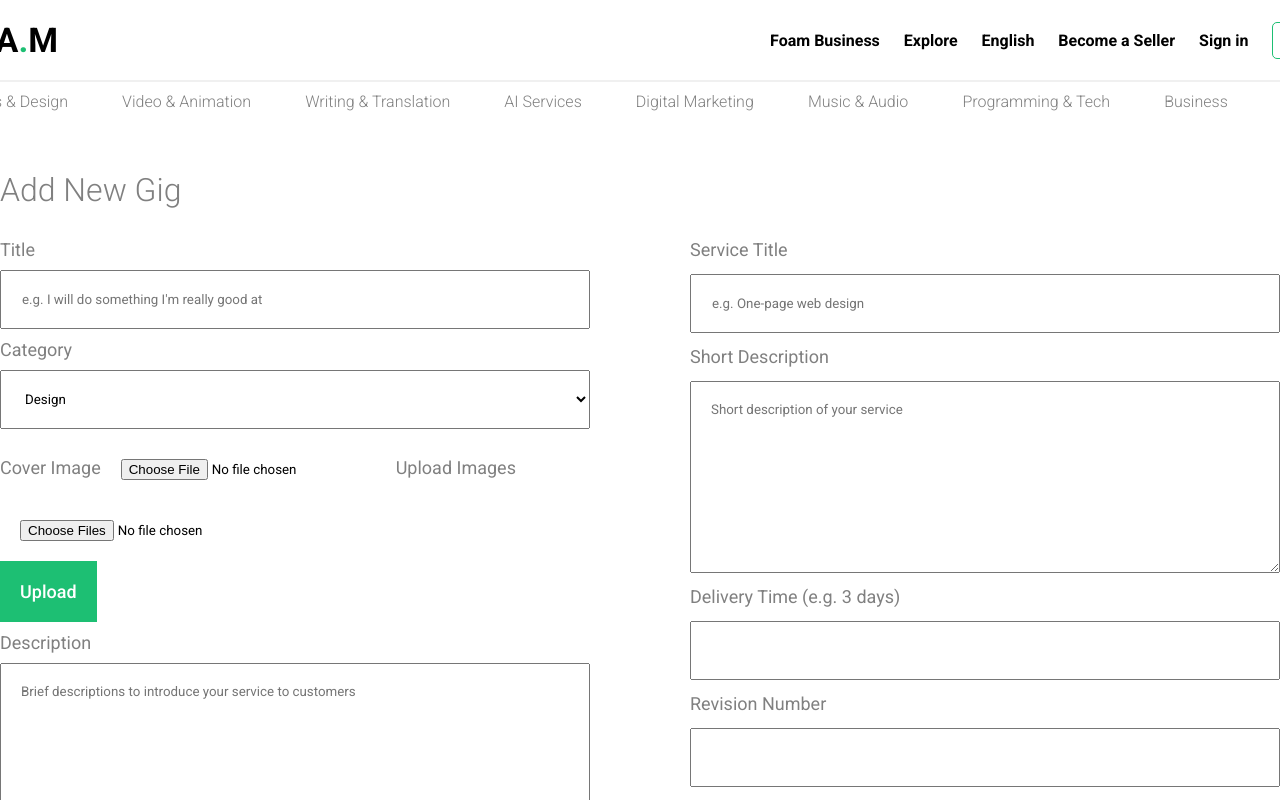
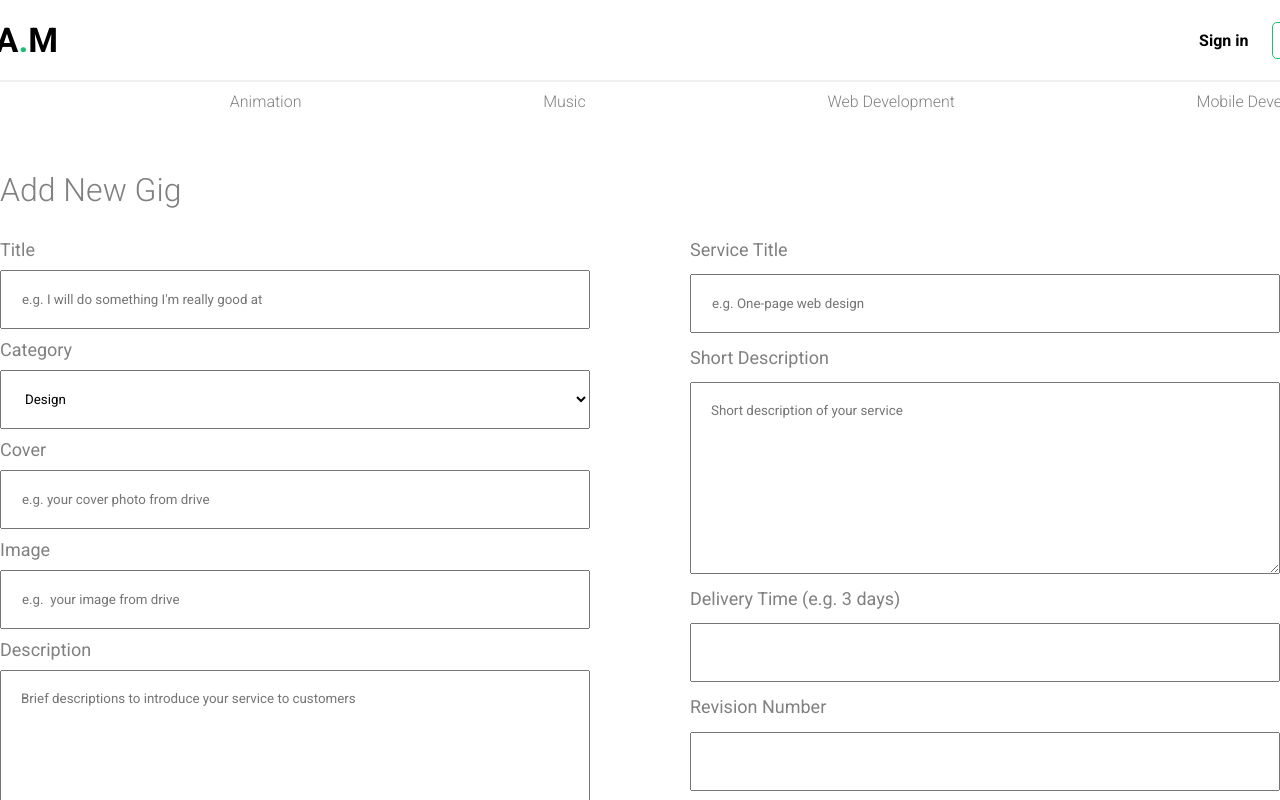
Before and after one commit to mohamedebrahimkhatab/fiverrUi, a React (Vite) app: page /add in a window 1280 px wide. Shown: the top 800 px of the page. Built offline with nearby package versions, Linux system fonts and the light colour scheme.

Commit message:
edit client

```diff
--- a/src/components/featured/Featured.jsx
+++ b/src/components/featured/Featured.jsx
@@ -30,10 +30,11 @@ const Featured = () => {
           </div>
           <div className="popular">
             <span>Popular: </span>
-            <button>Web Design</button>
-            <button>Wordpress</button>
-            <button>Logo Design</button>
-            <button>AI Services</button>
+            <button>Design</button>
+            <button>Animation</button>
+            <button>Music</button>
+            <button>Web Deveolpment</button>
+            <button>Mobile Deveolpment</button>
           </div>
         </div>
         <div className="right">
--- a/src/components/navbar/Navbar.jsx
+++ b/src/components/navbar/Navbar.jsx
@@ -2,7 +2,7 @@ import React, { useEffect, useState } from "react";
 import { Link, useLocation, useNavigate } from "react-router-dom";
 
 import "./Navbar.scss";
-import newRequest from "../../utils/newRequest"
+import newRequest from "../../utils/newRequest";
 
 const Navbar = () => {
   const [active, setActive] = useState(false);
@@ -40,14 +40,18 @@ const Navbar = () => {
       <div className="container">
         <div className="logo">
           <Link className="link" to="/">
-            <span className="text">F<span className="dot">.</span>O<span className="dot">.</span>A<span className="dot">.</span>M</span>
+            <span className="text">
+              F<span className="dot">.</span>O<span className="dot">.</span>A
+              <span className="dot">.</span>M
+            </span>
           </Link>
         </div>
         <div className="links">
-          <span>Foam Business</span>
-          <span>Explore</span>
-          <span>English</span>
-          {!currentUser?.isSeller && <span>Become a Seller</span>}
+          {/* <span>Foam Business</span> */}
+          {/* <span>Explore</span> */}
+          {/* <span>English</span> */}
+          {/* {currentUser ??
+            (currentUser?.isSeller ? <span>Seller</span> : <span>User</span>)} */}
           {currentUser ? (
             <div className="user" onClick={() => setOpen(!open)}>
               <img src={currentUser.img || "/img/noavatar.jpg"} alt="" />
@@ -93,31 +97,19 @@ const Navbar = () => {
           <hr />
           <div className="menu">
             <Link className="link menuLink" to="/">
-              Graphics & Design
+              Design
             </Link>
             <Link className="link menuLink" to="/">
-              Video & Animation
+              Animation
             </Link>
             <Link className="link menuLink" to="/">
-              Writing & Translation
+              Music
             </Link>
             <Link className="link menuLink" to="/">
-              AI Services
+              Web Development
             </Link>
             <Link className="link menuLink" to="/">
-              Digital Marketing
-            </Link>
-            <Link className="link menuLink" to="/">
-              Music & Audio
-            </Link>
-            <Link className="link menuLink" to="/">
-              Programming & Tech
-            </Link>
-            <Link className="link menuLink" to="/">
-              Business
-            </Link>
-            <Link className="link menuLink" to="/">
-              Lifestyle
+              Mobile Development
             </Link>
           </div>
         </>
--- a/src/data.js
+++ b/src/data.js
@@ -1,51 +1,33 @@
 export const cards = [
   {
     id: 1,
-    title: "AI Artists",
-    desc: "Add talent to AI",
+    title: "Design",
+    desc: "design the design",
+    img: "https://images.pexels.com/photos/11295165/pexels-photo-11295165.jpeg?auto=compress&cs=tinysrgb&w=1600&lazy=load",
+  },
+  {
+    id: 2,
+    title: "Animation",
+    desc: "animate the animatation",
+    img: "https://images.pexels.com/photos/15032623/pexels-photo-15032623.jpeg?auto=compress&cs=tinysrgb&w=1600&lazy=load",
+  },
+  {
+    id: 3,
+    title: "Music",
+    desc: "music the music",
     img: "https://images.pexels.com/photos/7532110/pexels-photo-7532110.jpeg?auto=compress&cs=tinysrgb&w=1600&lazy=load",
   },
   {
-    id: 2,
-    title: "Logo Design",
-    desc: "Build yor brand",
-    img: "https://images.pexels.com/photos/11295165/pexels-photo-11295165.jpeg?auto=compress&cs=tinysrgb&w=1600&lazy=load",
-  },
-  {
-    id: 3,
-    title: "WordPress",
-    desc: "Customize your site",
+    id: 4,
+    title: "Web Development",
+    desc: "develop the development",
     img: "https://images.pexels.com/photos/4371669/pexels-photo-4371669.jpeg?auto=compress&cs=tinysrgb&w=1600&lazy=load",
   },
   {
-    id: 4,
-    title: "Voice Over",
-    desc: "Share your message",
+    id: 5,
+    title: "Mobile Development",
+    desc: "mobile the mobile",
     img: "https://images.pexels.com/photos/7608079/pexels-photo-7608079.jpeg?auto=compress&cs=tinysrgb&w=1600&lazy=load",
-  },
-  {
-    id: 5,
-    title: "Video Explainer",
-    desc: "Engage your audience",
-    img: "https://images.pexels.com/photos/13388047/pexels-photo-13388047.jpeg?auto=compress&cs=tinysrgb&w=1600&lazy=load",
-  },
-  {
-    id: 6,
-    title: "Social Media",
-    desc: "Reach more customers",
-    img: "https://images.pexels.com/photos/11378899/pexels-photo-11378899.jpeg?auto=compress&cs=tinysrgb&w=1600&lazy=load",
-  },
-  {
-    id: 7,
-    title: "SEO",
-    desc: "Unlock growth online",
-    img: "https://images.pexels.com/photos/4820241/pexels-photo-4820241.jpeg?auto=compress&cs=tinysrgb&w=1600&lazy=load",
-  },
-  {
-    id: 8,
-    title: "Illustration",
-    desc: "Color you dreams",
-    img: "https://images.pexels.com/photos/15032623/pexels-photo-15032623.jpeg?auto=compress&cs=tinysrgb&w=1600&lazy=load",
   },
 ];
 
--- a/src/pages/add/Add.jsx
+++ b/src/pages/add/Add.jsx
@@ -1,16 +1,11 @@
-import React, { useReducer, useState } from "react";
+import React, { useReducer } from "react";
 import "./Add.scss";
 import { gigReducer, INITIAL_STATE } from "../../reducers/gigReducer";
-import upload from "../../utils/upload";
 import { useMutation, useQueryClient } from "@tanstack/react-query";
 import newRequest from "../../utils/newRequest";
 import { useNavigate } from "react-router-dom";
 
 const Add = () => {
-  const [singleFile, setSingleFile] = useState(undefined);
-  const [files, setFiles] = useState([]);
-  const [uploading, setUploading] = useState(false);
-
   const [state, dispatch] = useReducer(gigReducer, INITIAL_STATE);
 
   const handleChange = (e) => {
@@ -29,31 +24,13 @@ const Add = () => {
     e.target[0].value = "";
   };
 
-  const handleUpload = async () => {
-    setUploading(true);
-    try {
-      const cover = await upload(singleFile);
-
-      const images = await Promise.all(
-        [...files].map(async (file) => {
-          const url = await upload(file);
-          return url;
-        })
-      );
-      setUploading(false);
-      dispatch({ type: "ADD_IMAGES", payload: { cover, images } });
-    } catch (err) {
-      console.log(err);
-    }
-  };
-
   const navigate = useNavigate();
 
   const queryClient = useQueryClient();
 
   const mutation = useMutation({
     mutationFn: (gig) => {
-      console.log(gig)
+      console.log(gig);
       return newRequest.post("/gigs", gig);
     },
     onSuccess: () => {
@@ -87,24 +64,20 @@ const Add = () => {
               <option value="animation">Animation</option>
               <option value="music">Music</option>
             </select>
-            <div className="images">
-              <div className="imagesInputs">
-                <label htmlFor="">Cover Image</label>
-                <input
-                  type="file"
-                  onChange={(e) => setSingleFile(e.target.files[0])}
-                />
-                <label htmlFor="">Upload Images</label>
-                <input
-                  type="file"
-                  multiple
-                  onChange={(e) => setFiles(e.target.files)}
-                />
-              </div>
-              <button onClick={handleUpload}>
-                {uploading ? "uploading" : "Upload"}
-              </button>
-            </div>
+            <label htmlFor="">Cover</label>
+            <input
+              type="text"
+              name="cover"
+              placeholder="e.g. your cover photo from drive"
+              onChange={handleChange}
+            />
+            <label htmlFor="">Image</label>
+            <input
+              type="text"
+              name="image"
+              placeholder="e.g.  your image from drive "
+              onChange={handleChange}
+            />
             <label htmlFor="">Description</label>
             <textarea
               name="desc"
--- a/src/pages/gigs/Gigs.jsx
+++ b/src/pages/gigs/Gigs.jsx
@@ -15,7 +15,7 @@ function Gigs() {
   const { search } = useLocation();
 
   const { isLoading, error, data, refetch } = useQuery({
-    queryKey: ["products"],
+    queryKey: ["gigs"],
     queryFn: () =>
       newRequest
         .get(
--- a/src/pages/home/Home.jsx
+++ b/src/pages/home/Home.jsx
@@ -1,4 +1,4 @@
-import React from "react";
+import React, { useEffect, useState } from "react";
 
 import "./Home.scss";
 import { cards, projects } from "../../data";
@@ -7,8 +7,23 @@ import CatCard from "../../components/catCard/CatCard";
 import Featured from "../../components/featured/Featured";
 import TrustedBy from "../../components/trustedBy/TrustedBy";
 import ProjectCard from "../../components/projectCard/ProjectCard";
+import GigCard from "../../components/gigCard/GigCard";
 
 const Home = () => {
+  const [gigs, setGigs] = useState([]);
+
+  useEffect(() => {
+    fetch("http://localhost:3000/api/gigs")
+      .then((response) => response.json())
+      .then((data) => {
+        // Update the state with the fetched data
+        setGigs(data);
+      })
+      .catch((error) => {
+        console.error("Error fetching gigs:", error);
+      });
+  }, []);
+
   return (
     <div className="home">
       <Featured />
@@ -65,7 +80,7 @@ const Home = () => {
         <div className="container">
           <div className="item">
             <h1>
-              Fiverr <i>business</i>
+              FOAM <i>business</i>
             </h1>
             <h1>
               A business solution designed for <i>teams</i>
@@ -99,9 +114,9 @@ const Home = () => {
         </div>
       </div>
 
-      <Slide slidesToShow={4} arrowsScroll={3}>
-        {projects.map((card) => (
-          <ProjectCard key={card.id} card={card} />
+      <Slide slidesToShow={1} arrowsScroll={1}>
+        {gigs.map((gig) => (
+          <GigCard key={gig.id} item={gig} />
         ))}
       </Slide>
     </div>
```
